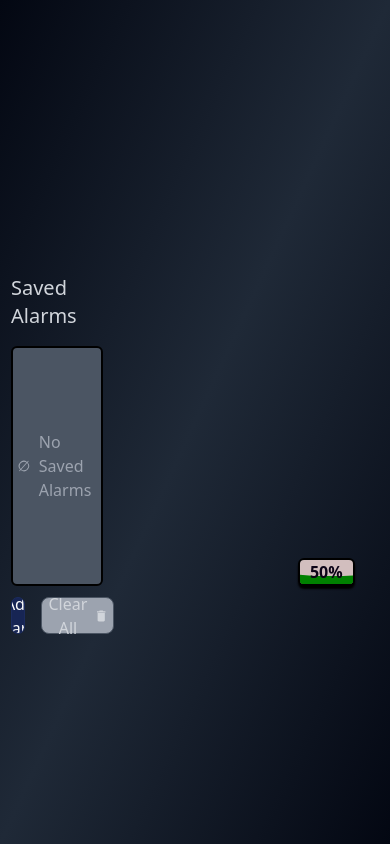
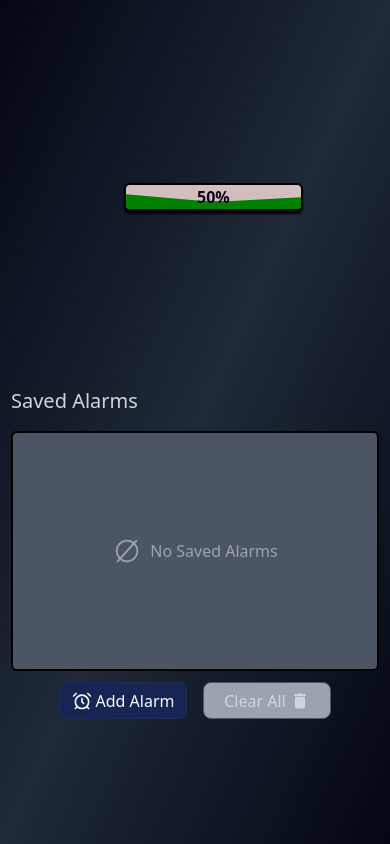
Before and after one commit to ShreeramNew/Battery-Status, a React (Create React App) app: page / in a window 390 px wide. Built offline with nearby package versions, Linux system fonts and the light colour scheme.

Commit message:
working for responsiveness

```diff
--- a/src/components/Home.js
+++ b/src/components/Home.js
@@ -1,3 +1,4 @@
+/* eslint-disable tailwindcss/no-contradicting-classname */
 import "../responsive.css";
 import { useContext } from "react";
 import Alarm from "../components/SetAlarm";
@@ -78,7 +79,7 @@ export default function Home() {
 
    return (
       <div className=" w-full min-h-screen flex justify-center items-center bg-gradient-to-br  from-gray-950 via-gray-800  to-gray-950 ">
-         <div className=" max-w-[23rem] md:max-w-[40rem] ipadMini:max-w-[60rem] ipad-air-portrait:max-w-[45rem] ipad-air:max-w-[70rem] lg:max-w-[78rem] mx-auto flex justify-between items-end gap-[10rem] border-">
+         <div className=" max-w-[23rem] md:max-w-[40rem] ipadMini:max-w-[60rem] ipad-air-portrait:max-w-[45rem] ipad-air:max-w-[70rem] lg:max-w-[78rem] flex-col-reverse flex-col md:flex-row mx-auto flex justify-between items-end gap-[10rem] border-  ">
             <ShowSavedAlarm />
             <div
                className=" w-fit flex h-fit flex-row justify-center gap-x-10 align-middle border-"
--- a/src/components/ShowSavedAlarm/ShowSavedAlarm.js
+++ b/src/components/ShowSavedAlarm/ShowSavedAlarm.js
@@ -48,9 +48,9 @@ export default function ShowSavedAlarm() {
    useEffect(() => {}, [ContextData.reRender]);
 
    return (
-      <div className=" flex flex-col justify-start items-start relative border- border-red-900 ">
+      <div className=" flex flex-col justify-start items-start relative border- border-red-900 w-[23rem] md:w-auto ">
          <div className=" text-xl text-gray-300 font-medium my-[1rem]">Saved Alarms</div>
-         <div className=" w-[23rem] md:min-w-[40rem] lg:min-w-[50rem] hide-scroll-bar  h-[15rem] overflow-y-scroll rounded-md border-2 border-black bg-gray-600 p-1 ">
+         <div className=" min-w-full md:min-w-[40rem] lg:min-w-[50rem] hide-scroll-bar  h-[15rem] overflow-y-scroll rounded-md border-2 border-black bg-gray-600 p-1 ">
             {savedAlarms &&
                savedAlarms.map((SavedAlarm) => {
                   return (
```
